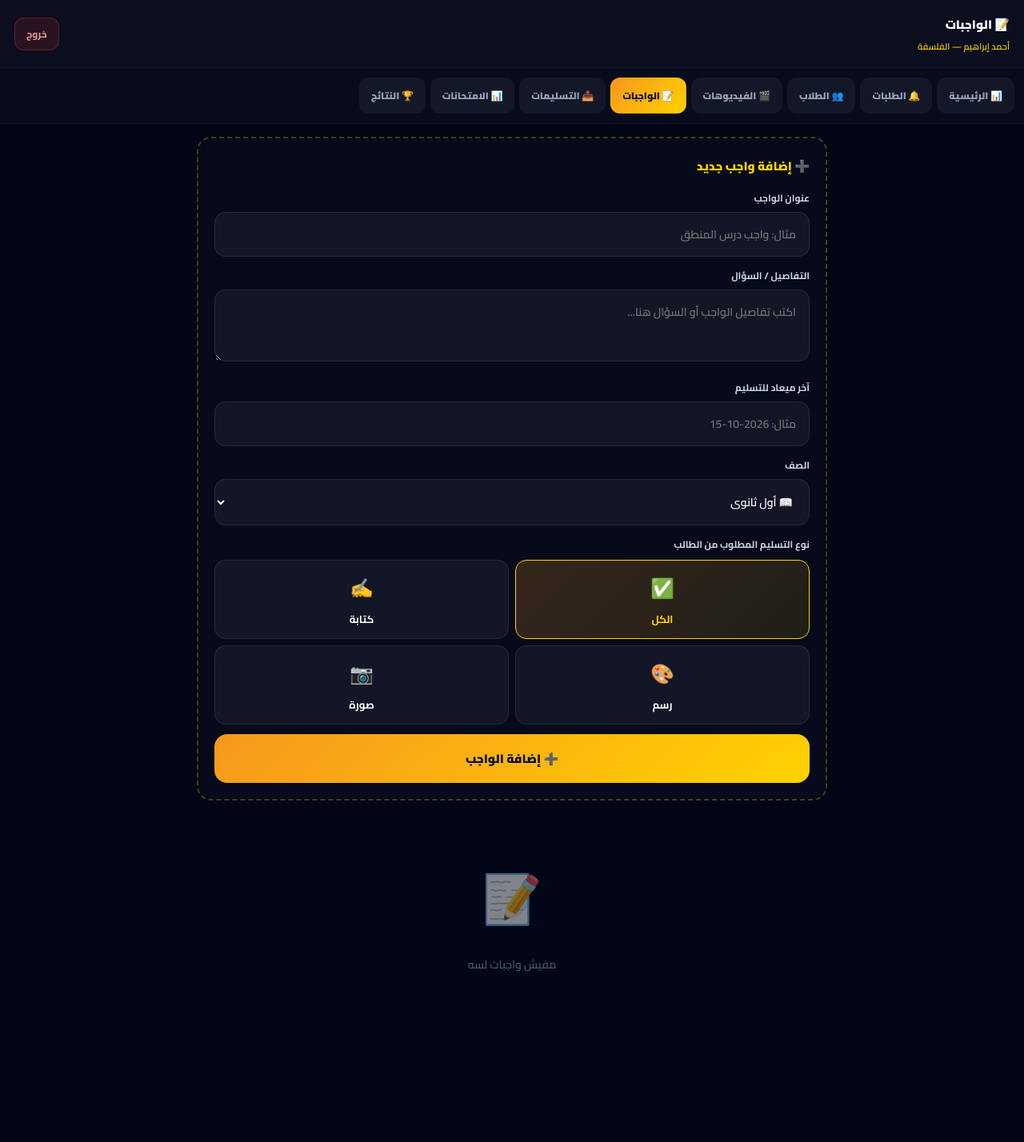
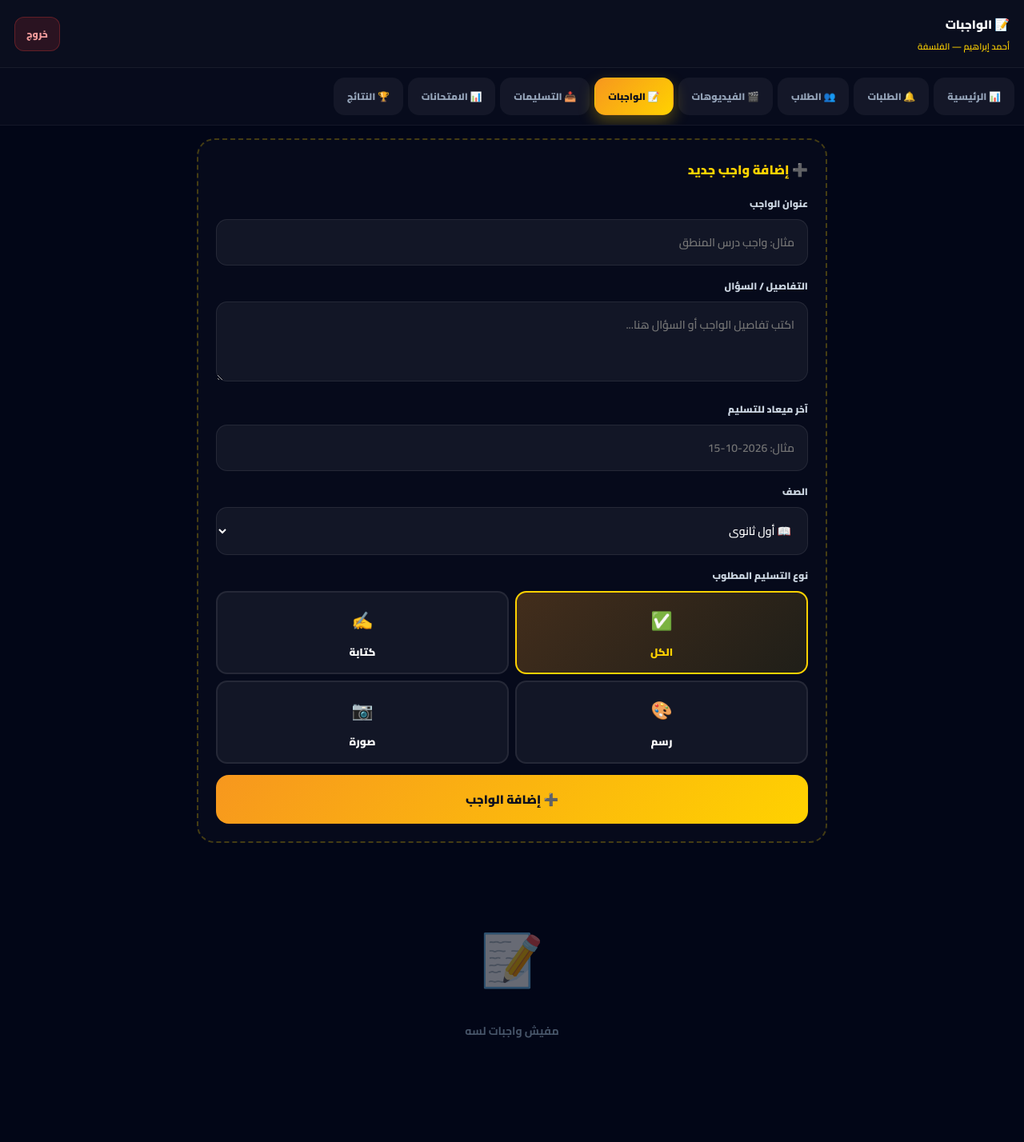
Before and after one commit to a01008062965a-afk/ahmededu, a Flask app: page /admin/homework in a window 1280 px wide. Shown: the whole page at 80% size. Before the commit the page ends 1215 px from the top, so only its background shows below. Run offline with Flask 3, Linux system fonts and the light colour scheme; the visitor is signed in with stand-in values (Sample User, id 1); data that the repository does not hold is empty.

Commit message:
u homework

```diff
--- a/templates/admin_homework.html
+++ b/templates/admin_homework.html
@@ -11,48 +11,43 @@ body{background:#020617;color:#fff;min-height:100vh;padding-bottom:40px}
 header{background:rgba(255,255,255,0.03);border-bottom:1px solid rgba(255,255,255,0.06);padding:16px 18px;display:flex;justify-content:space-between;align-items:center}
 header h1{margin:0;font-size:15px;font-weight:900}
 header .info{font-size:11px;color:#ffd200;margin-top:3px;font-weight:600}
-.logout{color:#ef9a9a;text-decoration:none;font-size:12px;background:rgba(229,57,53,0.15);padding:8px 14px;border-radius:12px;border:1px solid rgba(229,57,53,0.3);font-weight:700}
-.tabs{display:flex;gap:6px;padding:12px;overflow-x:auto;background:rgba(255,255,255,0.02);border-bottom:1px solid rgba(255,255,255,0.05)}
-.tab{padding:10px 14px;background:rgba(255,255,255,0.05);border-radius:12px;font-size:12px;font-weight:800;white-space:nowrap;color:#94a3b8;border:1px solid transparent;text-decoration:none;display:inline-block}
-.tab.active{background:linear-gradient(135deg,#f7971e,#ffd200);color:#0a0f1e}
+.logout{color:#ef9a9a;text-decoration:none;font-size:12px;background:rgba(229,57,53,0.15);padding:9px 14px;border-radius:12px;border:1.5px solid rgba(229,57,53,0.3);font-weight:800}
+.tabs{display:flex;gap:6px;padding:12px;overflow-x:auto;background:rgba(255,255,255,0.02);border-bottom:1px solid rgba(255,255,255,0.05);scrollbar-width:none}
+.tabs::-webkit-scrollbar{display:none}
+.tab{padding:11px 16px;background:rgba(255,255,255,0.05);border-radius:14px;font-size:12px;font-weight:800;white-space:nowrap;color:#94a3b8;text-decoration:none;border:1.5px solid transparent;display:inline-block}
+.tab.active{background:linear-gradient(135deg,#f7971e,#ffd200);color:#0a0f1e;box-shadow:0 8px 20px rgba(255,210,0,0.3)}
 .container{padding:16px;max-width:820px;margin:0 auto}
-.add-form{background:rgba(255,255,255,0.02);border:2px dashed rgba(255,210,0,0.25);border-radius:18px;padding:20px;margin-bottom:16px}
-.add-form h3{margin-bottom:14px;color:#ffd200;font-size:15px;font-weight:900}
-.field{margin-bottom:12px;text-align:right}
-.field label{display:block;font-size:12px;color:#cbd5e1;margin-bottom:6px;font-weight:700}
-.field input,.field select,.field textarea{width:100%;padding:14px 16px;font-size:14px;background:rgba(255,255,255,0.05);border:1.5px solid rgba(255,255,255,0.08);border-radius:14px;color:#fff;font-family:inherit;text-align:right;font-weight:600}
-.field textarea{min-height:90px;resize:vertical}
+.add-form{background:rgba(255,255,255,0.02);border:2px dashed rgba(255,210,0,0.25);border-radius:22px;padding:22px;margin-bottom:16px}
+.add-form h3{margin-bottom:16px;color:#ffd200;font-size:16px;font-weight:900}
+.field{margin-bottom:14px;text-align:right}
+.field label{display:block;font-size:12px;color:#cbd5e1;margin-bottom:8px;font-weight:800}
+.field input,.field select,.field textarea{width:100%;padding:15px 16px;font-size:14px;background:rgba(255,255,255,0.05);border:1.5px solid rgba(255,255,255,0.08);border-radius:14px;color:#fff;font-family:inherit;text-align:right;font-weight:600}
+.field textarea{min-height:100px;resize:vertical}
 .field input:focus,.field select:focus,.field textarea:focus{outline:none;border-color:#ffd200}
 .field select option{background:#0f172a}
 .type-options{display:grid;grid-template-columns:1fr 1fr;gap:8px;margin-top:8px}
-.type-opt{padding:12px;background:rgba(255,255,255,0.05);border:1.5px solid rgba(255,255,255,0.08);border-radius:14px;cursor:pointer;text-align:center;font-size:13px;font-weight:700}
-.type-opt:active{transform:scale(0.97)}
-.type-opt.selected{background:linear-gradient(135deg,rgba(247,151,30,0.2),rgba(255,210,0,0.1));border-color:#ffd200;color:#ffd200}
-.type-opt .ic{font-size:24px;display:block;margin-bottom:4px}
-.btn{display:block;width:100%;padding:16px;font-size:15px;font-weight:900;background:linear-gradient(135deg,#f7971e,#ffd200);color:#0a0f1e;border:none;border-radius:16px;cursor:pointer;font-family:inherit;text-decoration:none;text-align:center}
+.type-opt{padding:14px;background:rgba(255,255,255,0.05);border:2px solid rgba(255,255,255,0.08);border-radius:14px;cursor:pointer;text-align:center;font-size:13px;font-weight:800;transition:.2s}
+.type-opt.selected{background:linear-gradient(135deg,rgba(247,151,30,0.25),rgba(255,210,0,0.1));border-color:#ffd200;color:#ffd200}
+.type-opt .ic{font-size:22px;display:block;margin-bottom:6px}
+.btn{display:block;width:100%;padding:16px;font-size:15px;font-weight:900;background:linear-gradient(135deg,#f7971e,#ffd200);color:#0a0f1e;border:none;border-radius:16px;cursor:pointer;font-family:inherit;transition:.2s}
 .btn:active{transform:scale(0.97)}
-.btn-no{background:#e53935;color:#fff;padding:10px 16px;font-size:13px;width:auto;display:inline-flex}
-.card{background:rgba(255,255,255,0.03);border:1px solid rgba(255,255,255,0.06);border-radius:18px;padding:18px;margin-bottom:12px;border-right:4px solid #ffd200}
-.hw-title{font-size:16px;font-weight:900;color:#ffd200;margin-bottom:8px}
+.btn-no{background:rgba(229,57,53,0.15);color:#ef9a9a;border:1.5px solid rgba(229,57,53,0.3);padding:11px 18px;font-size:13px;width:auto;display:inline-flex;box-shadow:none}
+.card{background:rgba(255,255,255,0.03);border:1.5px solid rgba(255,255,255,0.06);border-right:4px solid #ffd200;border-radius:22px;padding:20px;margin-bottom:14px}
+.hw-title{font-size:17px;font-weight:900;color:#ffd200;margin-bottom:10px}
 .hw-desc{font-size:14px;color:#cbd5e1;line-height:1.8;margin-bottom:10px}
-.grade-tag{display:inline-block;background:rgba(99,102,241,0.15);color:#a5b4fc;padding:3px 10px;border-radius:20px;font-size:11px;font-weight:700}
-.type-tag{display:inline-block;background:rgba(37,211,102,0.15);color:#a5d6a7;padding:3px 10px;border-radius:20px;font-size:11px;font-weight:700;margin-right:6px}
-.due{display:inline-block;background:rgba(255,152,0,0.1);color:#ffb74d;padding:4px 12px;border-radius:12px;font-size:12px;font-weight:700;margin-top:10px}
-.empty{text-align:center;color:#475569;padding:50px 20px;font-size:14px;font-weight:600}
-.empty .ic{font-size:60px;display:block;margin-bottom:14px;opacity:0.5}
-.row{display:flex;justify-content:space-between;align-items:start;gap:10px;flex-wrap:wrap;margin-top:12px}
+.grade-tag{display:inline-block;background:rgba(99,102,241,0.15);color:#a5b4fc;padding:4px 12px;border-radius:20px;font-size:11px;font-weight:700;margin-right:6px}
+.type-tag{display:inline-block;background:rgba(37,211,102,0.15);color:#a5d6a7;padding:4px 12px;border-radius:20px;font-size:11px;font-weight:700}
+.due{display:inline-block;background:rgba(255,152,0,0.1);color:#ffb74d;padding:6px 14px;border-radius:12px;font-size:12px;font-weight:700;margin-top:10px}
+.row{display:flex;justify-content:space-between;align-items:start;gap:10px;flex-wrap:wrap;margin-top:14px}
+.empty{text-align:center;color:#475569;padding:70px 20px;font-size:14px;font-weight:700}
+.empty .ic{font-size:64px;display:block;margin-bottom:16px;opacity:0.4}
 </style>
 </head>
 <body>
-
 <header>
-<div>
-<h1>📝 الواجبات</h1>
-<div class="info">{{ teacher }} — {{ subject }}</div>
-</div>
+<div><h1>📝 الواجبات</h1><div class="info">{{ teacher }} — {{ subject }}</div></div>
 <a href="/admin/logout" class="logout">خروج</a>
 </header>
-
 <div class="tabs">
 <a href="/admin" class="tab">📊 الرئيسية</a>
 <a href="/admin/pending" class="tab">🔔 الطلبات</a>
@@ -63,32 +58,19 @@ header .info{font-size:11px;color:#ffd200;margin-top:3px;font-weight:600}
 <a href="/admin/exams" class="tab">📊 الامتحانات</a>
 <a href="/admin/results" class="tab">🏆 النتائج</a>
 </div>
-
 <div class="container">
-
 <form method="POST" class="add-form">
 <h3>➕ إضافة واجب جديد</h3>
-<div class="field">
-<label>عنوان الواجب</label>
-<input name="title" placeholder="مثال: واجب درس المنطق" required>
-</div>
-<div class="field">
-<label>التفاصيل / السؤال</label>
-<textarea name="description" placeholder="اكتب تفاصيل الواجب أو السؤال هنا..."></textarea>
-</div>
-<div class="field">
-<label>آخر ميعاد للتسليم</label>
-<input name="due_date" placeholder="مثال: 2026-10-15">
-</div>
-<div class="field">
-<label>الصف</label>
+<div class="field"><label>عنوان الواجب</label><input name="title" placeholder="مثال: واجب درس المنطق" required></div>
+<div class="field"><label>التفاصيل / السؤال</label><textarea name="description" placeholder="اكتب تفاصيل الواجب أو السؤال هنا..."></textarea></div>
+<div class="field"><label>آخر ميعاد للتسليم</label><input name="due_date" placeholder="مثال: 2026-10-15"></div>
+<div class="field"><label>الصف</label>
 <select name="grade" required>
 <option value="first">📖 أول ثانوي</option>
 <option value="second">📚 تانية ثانوي</option>
 </select>
 </div>
-<div class="field">
-<label>نوع التسليم المطلوب من الطالب</label>
+<div class="field"><label>نوع التسليم المطلوب</label>
 <div class="type-options">
 <div class="type-opt selected" data-type="any" onclick="pickType(this)"><span class="ic">✅</span>الكل</div>
 <div class="type-opt" data-type="text" onclick="pickType(this)"><span class="ic">✍️</span>كتابة</div>
@@ -116,9 +98,7 @@ header .info{font-size:11px;color:#ffd200;margin-top:3px;font-weight:600}
 {% else %}
 <div class="empty"><span class="ic">📝</span>مفيش واجبات لسه</div>
 {% endif %}
-
 </div>
-
 <script>
 function pickType(el) {
     document.querySelectorAll('.type-opt').forEach(function(x){ x.classList.remove('selected'); });
```
